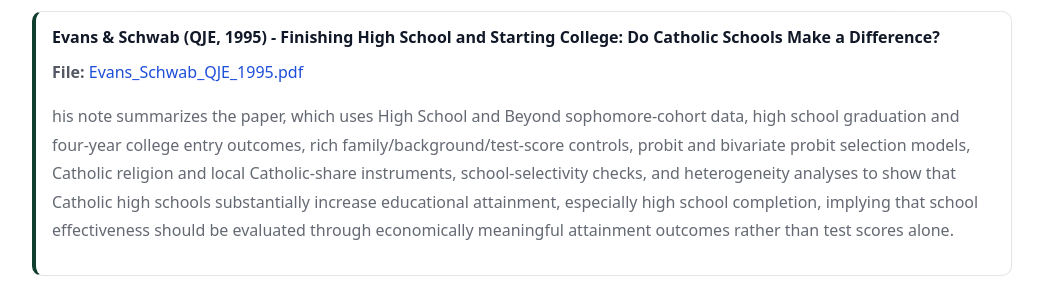
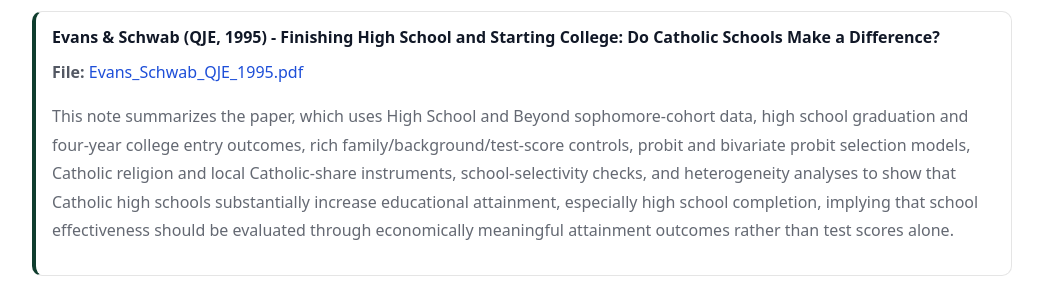
Before and after one commit to yaxinzn/study-archive, a Jekyll site: the page built from reading/index.md, in a window 1280 px wide and 900 px high, scrolled down 3121 px. Shown: the part 155-446 px from the top of the window, without its empty margins (118-1161 px from the left). Built offline with Jekyll 4.4.1, drawn with Linux system fonts in a browser that asks for light colours.

Commit message:
Reading: add/update Evans_Schwab_QJE_1995.pdf

```diff
--- a/_data/reading.yml
+++ b/_data/reading.yml
@@ -40,7 +40,7 @@
 
 - title: "Evans & Schwab (QJE, 1995) - Finishing High School and Starting College: Do Catholic Schools Make a Difference?"
   file: "Evans_Schwab_QJE_1995.pdf"
-  desc: "his note summarizes the paper, which uses High School and Beyond sophomore-cohort data, high school graduation and four-year college entry outcomes, rich family/background/test-score controls, probit and bivariate probit selection models, Catholic religion and local Catholic-share instruments, school-selectivity checks, and heterogeneity analyses to show that Catholic high schools substantially increase educational attainment, especially high school completion, implying that school effectiveness should be evaluated through economically meaningful attainment outcomes rather than test scores alone."
+  desc: "This note summarizes the paper, which uses High School and Beyond sophomore-cohort data, high school graduation and four-year college entry outcomes, rich family/background/test-score controls, probit and bivariate probit selection models, Catholic religion and local Catholic-share instruments, school-selectivity checks, and heterogeneity analyses to show that Catholic high schools substantially increase educational attainment, especially high school completion, implying that school effectiveness should be evaluated through economically meaningful attainment outcomes rather than test scores alone."
 
 - title: "Chetty, Hendren & Katz (AER, 2016) - The Effects of Exposure to Better Neighborhoods on Children: New Evidence from the Moving to Opportunity Experiment"
   file: "Chetty_Hendren_Katz_AER_2016.pdf"
```
